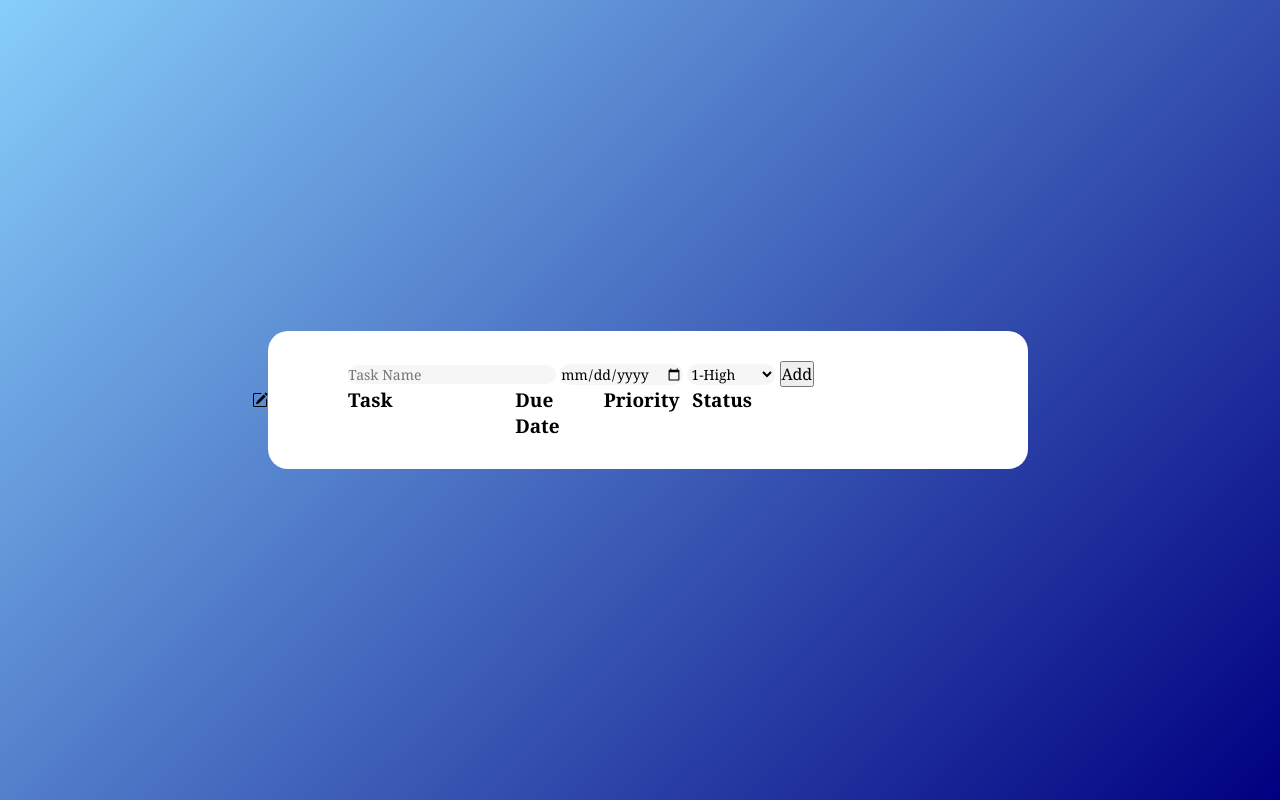
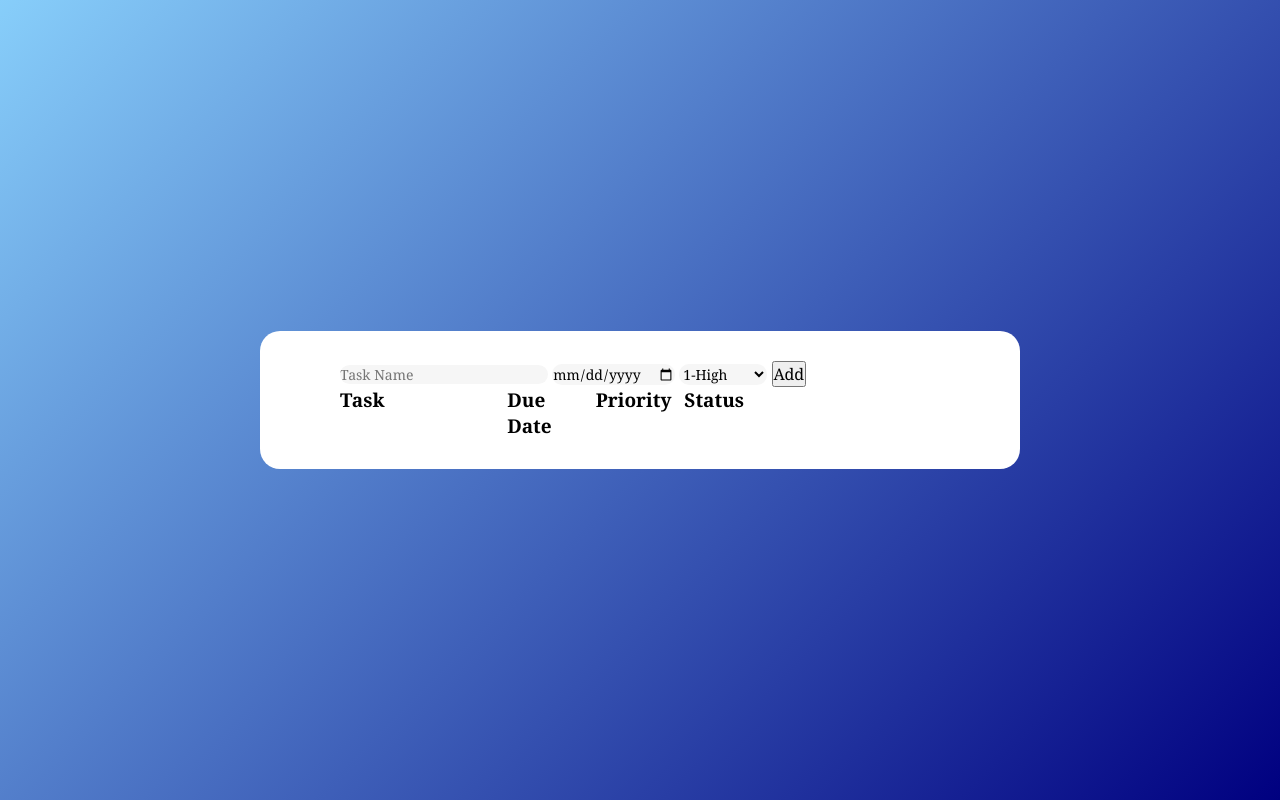
Before and after one commit to cbgalbreath/Task-Tracker, a plain HTML site: page index.html in a window 1280 px wide. Drawn offline with Linux system fonts and the light colour scheme.

Commit message:
Bootstrap corrections

```diff
--- a/index.html
+++ b/index.html
@@ -5,10 +5,7 @@
     <meta name="viewport" content="width=device-width, initial-scale=1.0">
     <title>Document</title>
     <link rel="stylesheet" href="style.css">
-    <svg xmlns="http://www.w3.org/2000/svg" width="16" height="16" fill="currentColor" class="bi bi-pencil-square" viewBox="0 0 16 16">
-        <path d="M15.502 1.94a.5.5 0 0 1 0 .706L14.459 3.69l-2-2L13.502.646a.5.5 0 0 1 .707 0l1.293 1.293zm-1.75 2.456-2-2L4.939 9.21a.5.5 0 0 0-.121.196l-.805 2.414a.25.25 0 0 0 .316.316l2.414-.805a.5.5 0 0 0 .196-.12l6.813-6.814z"/>
-        <path fill-rule="evenodd" d="M1 13.5A1.5 1.5 0 0 0 2.5 15h11a1.5 1.5 0 0 0 1.5-1.5v-6a.5.5 0 0 0-1 0v6a.5.5 0 0 1-.5.5h-11a.5.5 0 0 1-.5-.5v-11a.5.5 0 0 1 .5-.5H9a.5.5 0 0 0 0-1H2.5A1.5 1.5 0 0 0 1 2.5v11z"/>
-      </svg>
+
 </head>
 <body>
     <div class="container">
```
